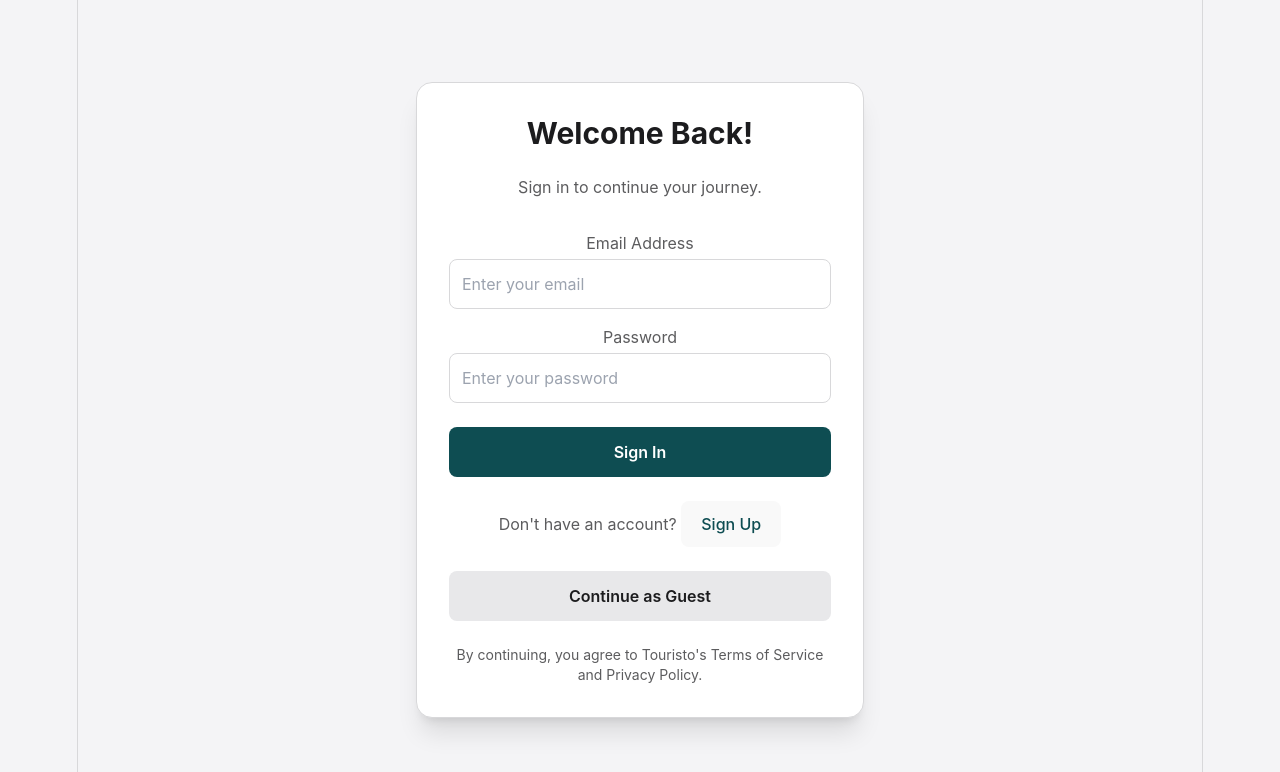
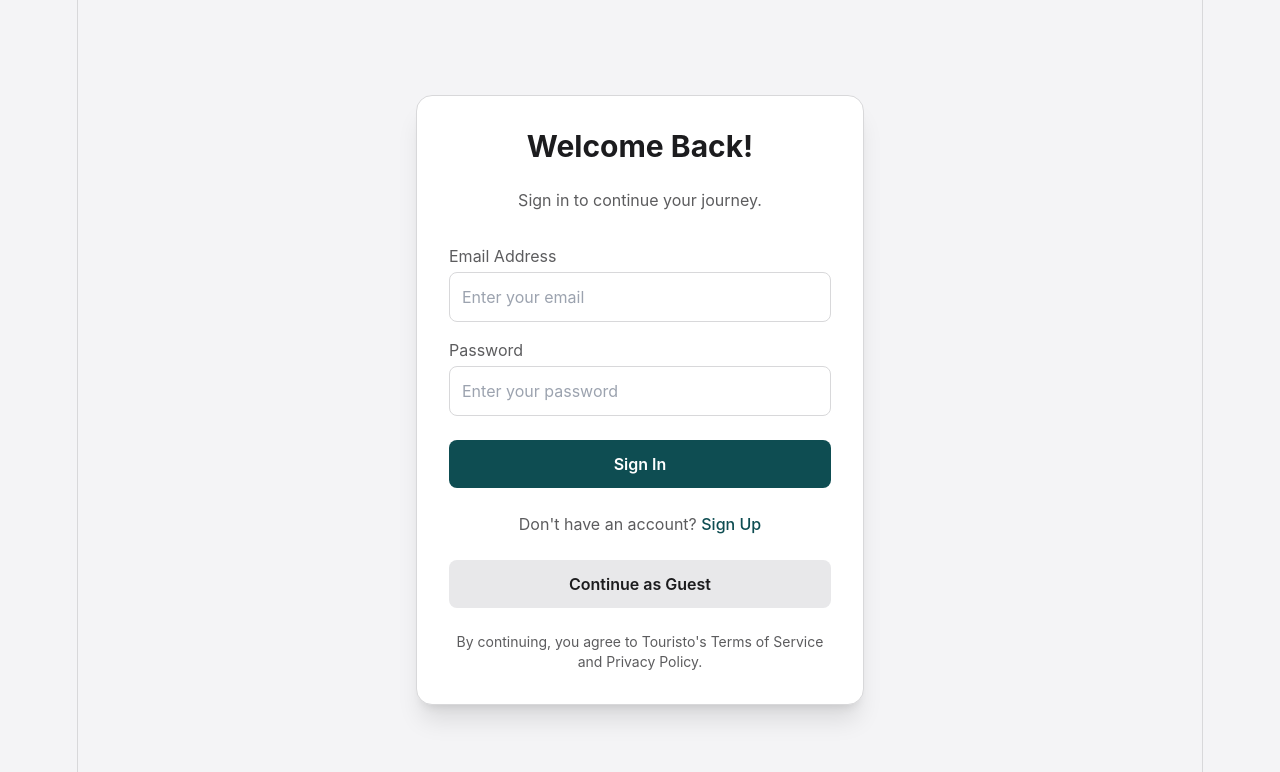
Before and after one commit to ArsalaRasheed/Touristo-App, a React app in the folder frontend/: page /login in a window 1280 px wide. Shown: the top 772 px of the page. Built offline with nearby package versions, Linux system fonts and the light colour scheme; the HTML template or start-up script is replaced by a standard one.

Commit message:
Fix index issues

```diff
--- a/frontend/src/index.css
+++ b/frontend/src/index.css
@@ -3,63 +3,112 @@
 @tailwind utilities;
 
 :root {
-  /* New Light Theme Colors */
-  --bg-primary: #F4F4F6;         /* Off-white/silver background */
-  --text-primary: #1C1C1E;       /* Rich charcoal for text */
-  --text-secondary: #5C5C5E;     /* Slightly lighter charcoal for secondary text */
-  --accent-primary: #0E4D52;     /* Deep teal accent */
-  --accent-primary-hover: #2A6D72; /* Slightly lighter teal for hover states */
-  --surface-primary: #FFFFFF;     /* Pure white surfaces */
-  --surface-secondary: #E8E8EA;   /* Light gray surfaces */
-  --border-primary: #D8D8DA;      /* Subtle border color */
-  --nav-footer-bg: #1C1C1E;       /* Charcoal for navigation and footer */
-  --nav-text: #FFFFFF;            /* White text on navigation */
+  --bg-primary: #F4F4F6;
+  --text-primary: #1C1C1E;
+  --text-secondary: #5C5C5E;
+
+  --accent-primary: #0E4D52;
+  --accent-primary-hover: #2A6D72;
+
+  --surface-primary: #FFFFFF;
+  --surface-secondary: #E8E8EA;
+
+  --border-primary: #D8D8DA;
+
+  --nav-footer-bg: #1C1C1E;
+  --nav-text: #FFFFFF;
 
   font-family: Inter, system-ui, Avenir, Helvetica, Arial, sans-serif;
   line-height: 1.5;
   font-weight: 400;
 
-  color-scheme: light dark;
+  /* Keep the app consistently light.
+     Do not let the device/browser dark mode override the UI. */
+  color-scheme: light;
+
   font-synthesis: none;
   text-rendering: optimizeLegibility;
   -webkit-font-smoothing: antialiased;
   -moz-osx-font-smoothing: grayscale;
 }
 
+* {
+  box-sizing: border-box;
+}
+
+html {
+  min-width: 320px;
+  background: var(--bg-primary);
+}
+
 body {
   margin: 0;
-  display: flex;
-  place-items: center;
   min-width: 320px;
   min-height: 100vh;
   overflow-x: hidden;
-  background-color: var(--bg-primary); /* Apply the new theme background */
-  color: var(--text-primary); /* Apply the new theme text color */
+
+  background-color: var(--bg-primary);
+  color: var(--text-primary);
+}
+
+button,
+input,
+textarea,
+select {
+  font: inherit;
+}
+
+button {
+  margin: 0;
+  cursor: pointer;
+}
+
+button:disabled {
+  cursor: not-allowed;
+}
+
+img {
+  max-width: 100%;
 }
 
 #root {
   width: 1126px;
   max-width: 100%;
+  min-height: calc(100vh - 80px);
+
   margin: 0 auto;
-  text-align: center;
-  border-inline: 1px solid var(--border-primary); /* Changed from var(--border) to var(--border-primary) */
-  min-height: calc(100vh - 80px); /* Adjusted to account for bottom navigation */
+
   display: flex;
   flex-direction: column;
+
+  border-inline: 1px solid var(--border-primary);
+
   box-sizing: border-box;
 }
 
-/* Ensure proper scrolling for mobile devices */
+/* Mobile */
 @media (max-width: 768px) {
   #root {
     width: 100%;
+    min-height: calc(100vh - 64px);
     border-inline: none;
-    min-height: calc(100vh - 80px);
+  }
+
+  body {
+    width: 100%;
+    overflow-x: hidden;
   }
 }
 
-/* Typography improvements */
-h1, h2, h3, h4, h5, h6 {
+/* Typography */
+
+h1,
+h2,
+h3,
+h4,
+h5,
+h6 {
+  margin-top: 0;
   color: var(--text-primary);
   font-weight: 600;
   line-height: 1.2;
@@ -77,12 +126,32 @@ h3 {
   font-size: 1.75rem;
 }
 
-/* Consistent card styling */
+@media (max-width: 640px) {
+  h1 {
+    font-size: 2rem;
+  }
+
+  h2 {
+    font-size: 1.6rem;
+  }
+
+  h3 {
+    font-size: 1.35rem;
+  }
+}
+
+/* Cards */
+
 .card {
   background-color: var(--surface-primary);
   border: 1px solid var(--border-primary);
   border-radius: 1rem;
-  transition: all 0.3s ease;
+
+  transition:
+    transform 0.3s ease,
+    box-shadow 0.3s ease,
+    border-color 0.3s ease;
+
   box-shadow: 0 4px 6px rgba(0, 0, 0, 0.05);
 }
 
@@ -92,19 +161,34 @@ h3 {
   border-color: var(--accent-primary);
 }
 
-/* Consistent button styling */
+/* Shared button classes */
+
 .btn {
+  min-height: 44px;
+
   border-radius: 0.75rem;
   padding: 0.75rem 1.5rem;
+
   font-size: 1rem;
   font-weight: 600;
   font-family: inherit;
+
   cursor: pointer;
-  transition: all 0.2s ease;
+
+  transition:
+    background-color 0.2s ease,
+    color 0.2s ease,
+    border-color 0.2s ease,
+    transform 0.2s ease,
+    box-shadow 0.2s ease;
+
   border: none;
+
   display: inline-flex;
   align-items: center;
   justify-content: center;
+
+  text-decoration: none;
 }
 
 .btn-primary {
@@ -128,24 +212,52 @@ h3 {
   color: var(--nav-text);
 }
 
-/* Consistent input styling */
+/* Inputs */
+
 .input {
+  width: 100%;
+
+  min-height: 44px;
+
   padding: 0.75rem 1rem;
+
   border-radius: 0.75rem;
   border: 1px solid var(--border-primary);
+
   background-color: var(--surface-primary);
   color: var(--text-primary);
+
   font-size: 1rem;
-  transition: all 0.2s ease;
+
+  transition:
+    border-color 0.2s ease,
+    box-shadow 0.2s ease;
 }
 
 .input:focus {
   outline: none;
+
   border-color: var(--accent-primary);
-  box-shadow: 0 0 0 3px rgba(14, 77, 82, 0.2);
+
+  box-shadow:
+    0 0 0 3px rgba(14, 77, 82, 0.15);
 }
 
-/* Smooth animations for interactive elements */
+/* Textarea / select consistency */
+
+textarea,
+select {
+  color: var(--text-primary);
+  background-color: var(--surface-primary);
+}
+
+textarea:focus,
+select:focus {
+  outline: none;
+}
+
+/* Interactive elements */
+
 .hover-lift {
   transition: transform 0.2s ease;
 }
@@ -154,10 +266,12 @@ h3 {
   transform: translateY(-4px);
 }
 
-/* Consistent link styling */
+/* Links */
+
 .link {
   color: var(--accent-primary);
   text-decoration: none;
+
   transition: color 0.2s ease;
 }
 
@@ -166,72 +280,58 @@ h3 {
   text-decoration: underline;
 }
 
-/* Loading animation */
+/* Loading */
+
 .loading-spinner {
   display: inline-block;
+
   width: 20px;
   height: 20px;
+
   border: 3px solid rgba(14, 77, 82, 0.2);
   border-radius: 50%;
+
   border-top-color: var(--accent-primary);
+
   animation: spin 1s linear infinite;
 }
 
 @keyframes spin {
-  to { transform: rotate(360deg); }
-}
-
-/* Improved button styles */
-button {
-  border-radius: 8px;
-  border: 1px solid transparent;
-  padding: 0.6em 1.2em;
-  font-size: 1em;
-  font-weight: 500;
-  font-family: inherit;
-  background-color: #1a1a1a;
-  cursor: pointer;
-  transition: border-color 0.25s;
-  /* Added transitions for smoother interactions */
-  transition: all 0.2s ease;
-}
-button:hover {
-  border-color: var(--accent-primary);
-}
-button:focus,
-button:focus-visible {
-  outline: 4px auto -webkit-focus-ring-color;
-}
-
-@media (prefers-color-scheme: light) {
-  :root {
-    color: #213547;
-    background-color: #ffffff;
-  }
-  a:hover {
-    color: var(--accent-primary);
-  }
-  button {
-    background-color: #f9f9f9;
+  to {
+    transform: rotate(360deg);
   }
 }
 
-@media (prefers-color-scheme: dark) {
-  :root {
-    --text: #9ca3af;
-    --text-h: #f3f4f6;
-    --bg: #16171d;
-    --border: #2e303a;
-    --code-bg: #1f2028;
-    --accent: #c084fc;
-    --accent-bg: rgba(192, 132, 252, 0.15);
-    --accent-border: rgba(192, 132, 252, 0.15);
-    --social-bg: rgba(47, 48, 58, 0.5);
-    --shadow:
-      rgba(0, 0, 0, 0.4) 0 10px 15px -3px, rgba(0, 0, 0, 0.25) 0 4px 6px -2px;
-  }
+/* Accessible focus */
 
-  #social .button-icon {
-    filter: invert(1) brightness(2);
+button:focus-visible,
+a:focus-visible,
+input:focus-visible,
+textarea:focus-visible,
+select:focus-visible {
+  outline: 2px solid var(--accent-primary);
+  outline-offset: 2px;
+}
+
+/* Prevent accidental horizontal overflow from long content */
+
+p,
+h1,
+h2,
+h3,
+h4,
+h5,
+h6,
+span,
+a {
+  overflow-wrap: anywhere;
+}
+
+/* Mobile touch targets */
+
+@media (max-width: 640px) {
+  button,
+  .btn {
+    min-height: 44px;
   }
 }
```
